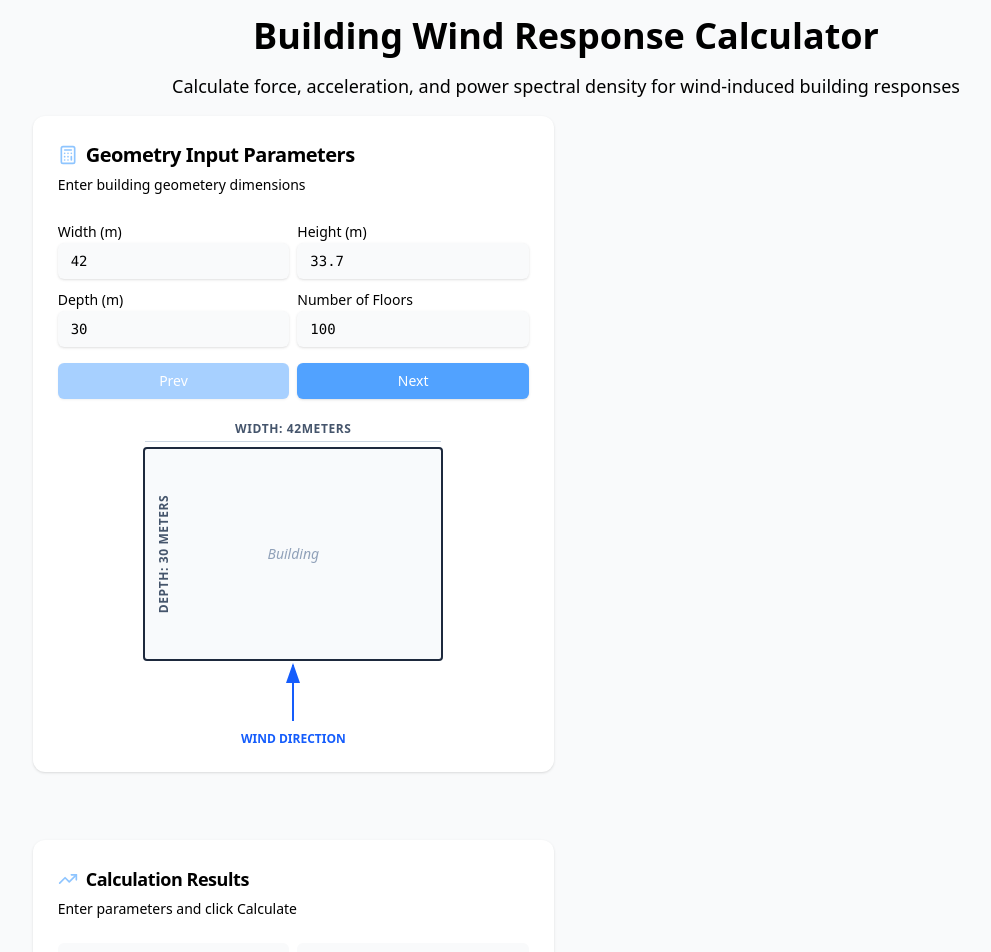
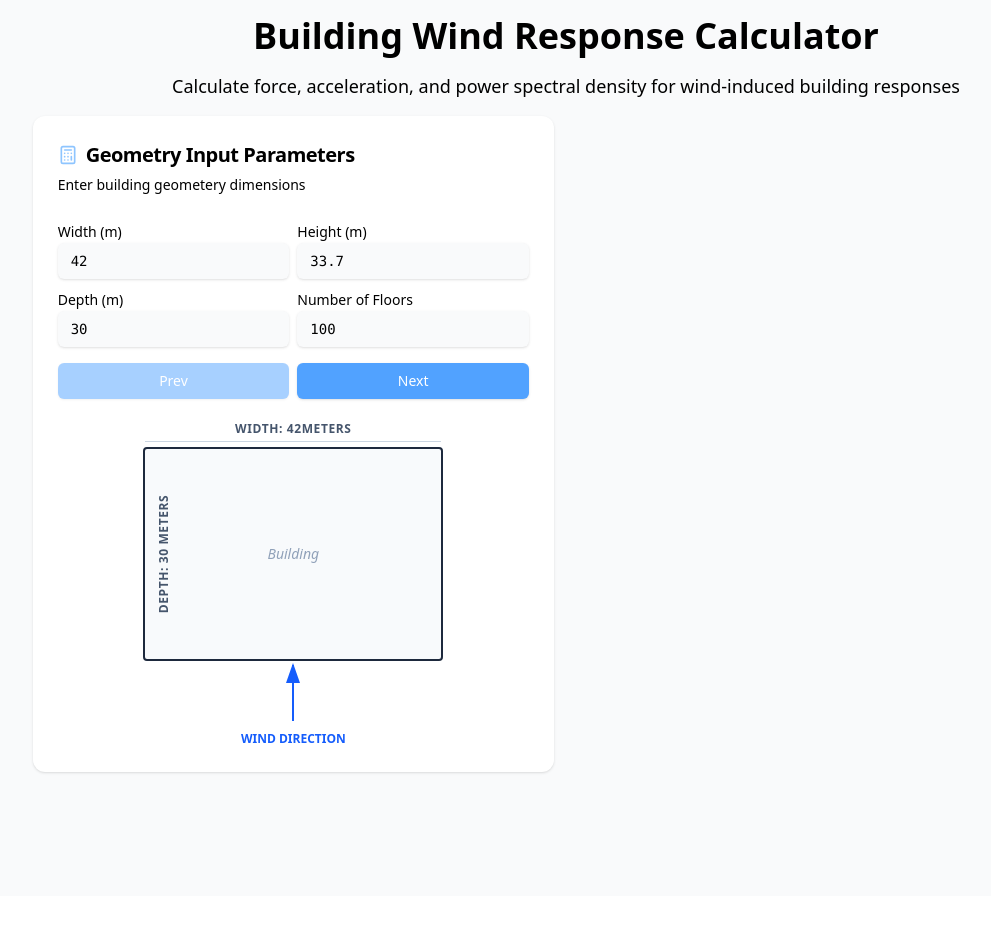
Before and after one commit to MilkiyasGebru/AeroCalc, a React app in the folder frontend/: page / in a window 1280 px wide. Shown: the top 952 px of the page, without its empty margins (74-1065 px from the left). After the commit the page ends 896 px from the top, so only its background shows below. Built offline with nearby package versions, Linux system fonts and the light colour scheme; the HTML template or start-up script is replaced by a standard one.

Commit message:
Now Card is display after the form is submitted

```diff
--- a/frontend/src/components/ResultsCard.tsx
+++ b/frontend/src/components/ResultsCard.tsx
@@ -7,7 +7,8 @@ import {useOutputBuildingContext} from "@/contexts/useOutputBuildingContext.ts";
 export default function ResultsCard() {
     const {ar, vr, experimentalAr, experimentalVr} = useOutputBuildingContext()
     return (
-        <Card className="bg-white border-transparent h-fit">
+        <>
+        { (ar != null || vr != null || experimentalAr != null || experimentalVr != null) && <Card className="bg-white border-transparent h-fit">
             <CardHeader>
                 <CardTitle className="flex items-center gap-2 text-lg ">
                     <TrendingUp className="w-5 h-5 text-blue-300"/>
@@ -41,5 +42,7 @@ export default function ResultsCard() {
                 </div>
             </CardContent>
         </Card>
+        }
+        </>
     )
 }
```
